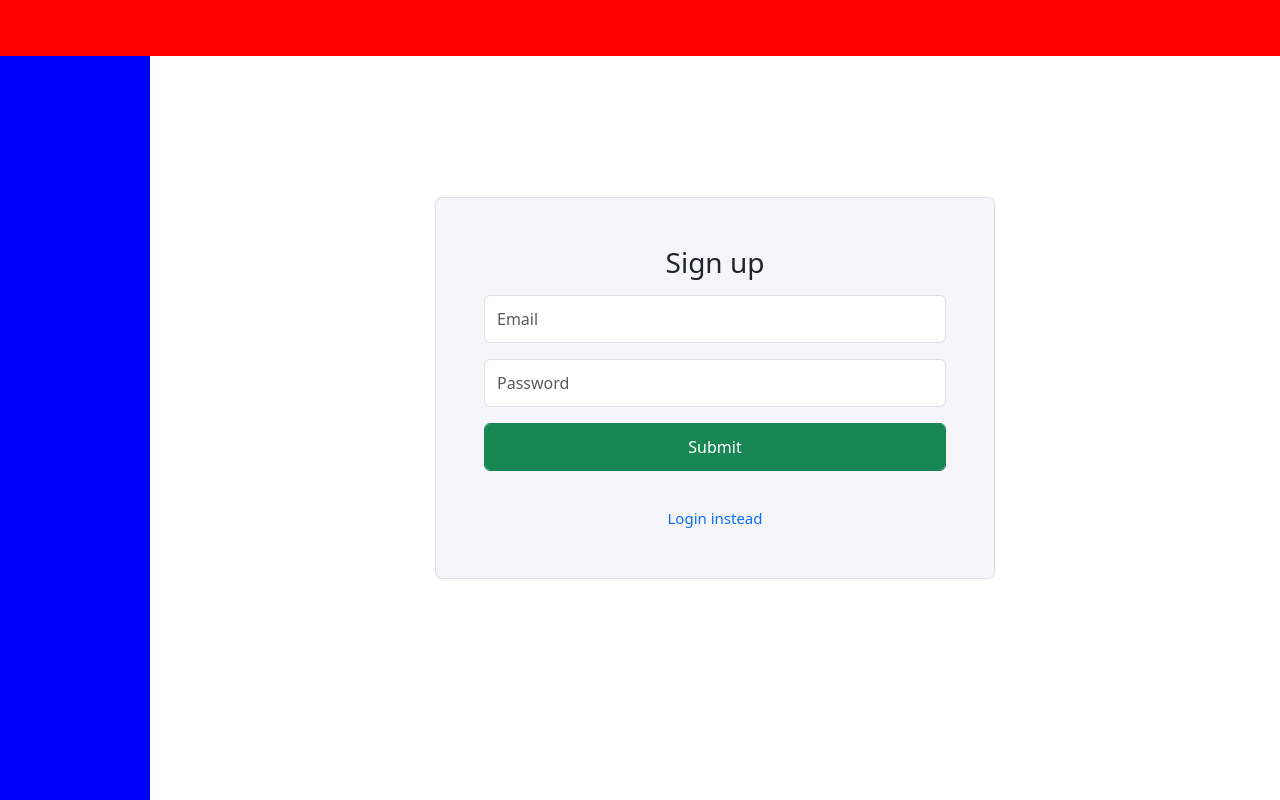
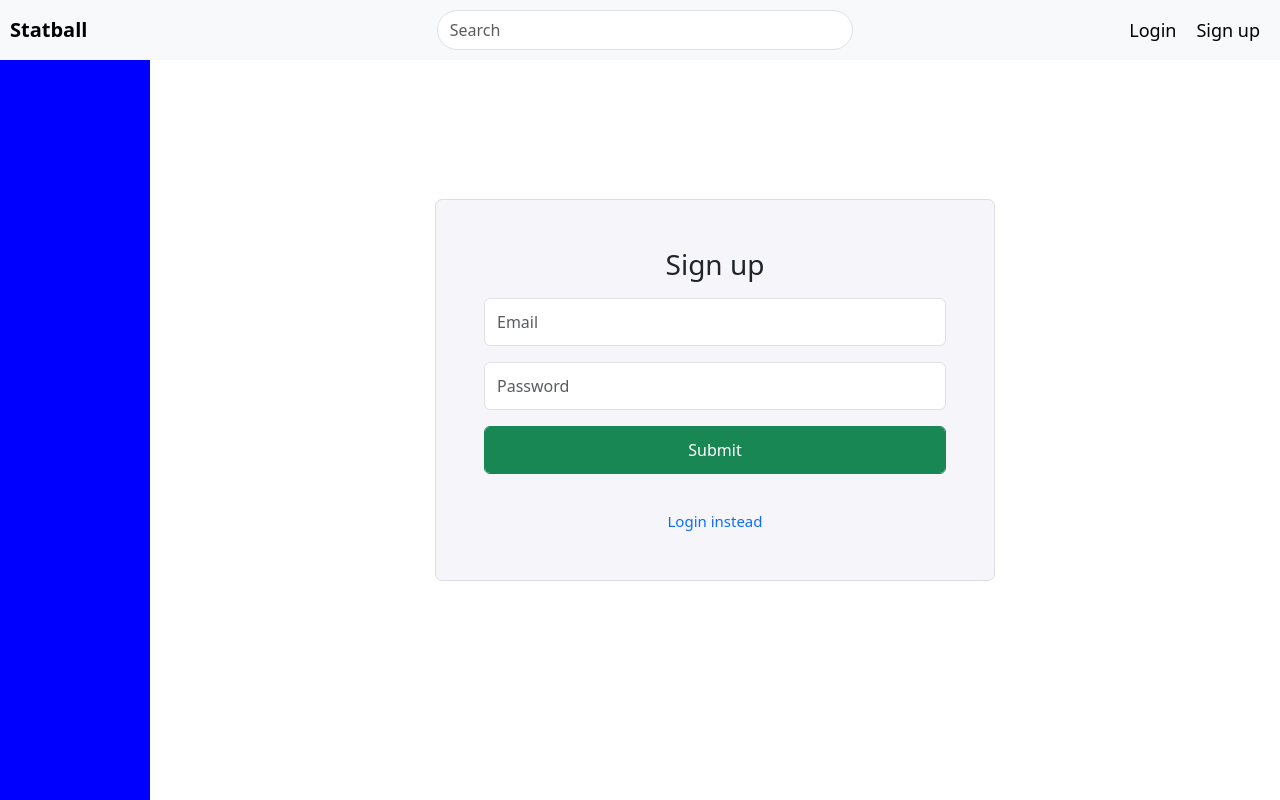
Before and after one commit to Tango0o0o/Alevelproject, a Django app: page /signup/ in a window 1280 px wide. Run offline with Django 4.2, Linux system fonts and the light colour scheme.

Commit message:
Created navigation bar with elements 	- Search bar 	- Brand name 	- Log in, sign up, logout buttons

```diff
--- a/StatBall/Main/static/styling/base.css
+++ b/StatBall/Main/static/styling/base.css
@@ -3,6 +3,24 @@ body {
     display: flex;
     flex-direction: column;
     height: 100vh;
+    min-width: 320px;
+}
+
+input {
+    height: 48px;
+}
+
+
+/* Main content CSS */
+#main-content {
+
+    display: flex;
+    flex-direction: column;
+    justify-content: center;
+    align-items: center;
+    text-align: center;
+
+    flex: 1 1; /* Main content can grow to fill rest of the space */
 }
 
 .form-container {
@@ -20,33 +38,75 @@ body {
     padding: 48px;
 }
 
-input {
-    height: 48px;
-}
-
+/* Organises the sidebar and main content */
 #bottom {
     display: flex;
     height: 100vh;
 }
 
+
+/* Navbar and everything on it */
 /* Navbar doesn't need to grow */
 #navbar {
     background-color: red;
-    flex-basis: 60px;
-    min-width: 200px;
+    flex-basis: 55px;
+
+
+    display: flex;
+    padding: 0;
+
+
+    flex-wrap: nowrap;
+
 }
 
-#main-content {
+#left{
 
     display: flex;
-    flex-direction: column;
-    justify-content: center;
     align-items: center;
-    text-align: center;
+    padding-left: 10px;
+    flex: 1 10;
 
-    flex: 1 1; /* Main content can grow to fill rest of the space */
 }
 
+#title {
+    font-size: 20px;
+    font-weight: bold;
+}
+
+#center {
+    padding: 10px;
+    flex: 1 1;
+}
+
+#center > input {
+    border-radius: 20px;
+    height: 40px;
+}
+
+#right {
+    flex: 1 1;
+}
+
+.nav-item > a {
+    text-decoration: none;
+    color: black;
+}
+
+#right > ul {
+    padding: 0;
+    margin: 0;
+    display: flex;
+    flex-direction: row;
+
+    justify-content: flex-end;
+    gap: 20px;
+    padding-right: 20px;
+    padding-left: 20px;
+    font-size: 18px;
+}
+
+/* Sidebar CSS */
 
 /* Sidebar won't need to grow, otherwise it'd look distorted */
 #sidebar {
@@ -58,4 +118,23 @@ input {
     #sidebar {
         display: none;
     }
+
+    #left{
+        flex: 0;
+    }
+
+    .form-container {
+        width: 75%;
+    }
 }
+
+@media (max-width: 447px) {
+    /* Here, add in the humburger icon for the right side */
+}
+
+@media (max-width: 400px) {
+    .form-container {
+        padding: 24px;
+    }
+
+}
--- a/StatBall/Main/static/styling/signup.css
+++ b/StatBall/Main/static/styling/signup.css
@@ -21,3 +21,8 @@ ul {
     font-size: 17px;
     padding-left: 0;
 }
+
+@media (max-width: 600px) {
+
+
+}
--- a/StatBall/Main/templates/base.html
+++ b/StatBall/Main/templates/base.html
@@ -15,7 +15,44 @@
 
     <body>
         <!-- Used a nested flexbox of "bottom" inside the body to arrange in column, then row -->
-        <div id="navbar"></div>
+
+        <div id="navbar" class="navbar navbar-expand-lg navbar-light bg-light">
+
+            <div id="left">
+                <a class="navbar-brand" id="title" href="/">Statball</a>
+            </div>
+
+            <div id="center">
+                <input class="form-control" type="search" placeholder="Search">
+            </div>
+
+            <div id="right">
+
+                <ul class="navbar-nav mr-auto">
+
+
+                    <!-- Selection statement to display relevant links on whether the user is logged in or not -->
+
+                    {% if logged_in %}  <!-- If this is true, then show the logout links only -->
+                        <li class="nav-item active">
+                            <a href="/logout">Logout</a>
+                        </li>
+
+                    {% else %} <!-- Else, it must be false, so show the login and sign up links-->
+                        <li class="nav-item active">
+                            <a href="/login">Login</a>
+                        </li>
+
+                        <li class="nav-item active">
+                            <a href="/signup">Sign up</a>
+                        </li>
+                    {% endif %}
+
+
+                </ul>
+            </div>
+
+        </div>
 
         <div id="bottom">
             <div id="sidebar"></div>
--- a/StatBall/Main/templates/default.html
+++ b/StatBall/Main/templates/default.html
@@ -6,6 +6,6 @@
 
         {% block main-content %}
             {{name}}
-            <h1>Welcome to my website </h1>
+            <h1>Welcome to my website user {{user}}</h1>
         {% endblock %}
 </html>
--- a/StatBall/Main/views.py
+++ b/StatBall/Main/views.py
@@ -16,15 +16,22 @@ def is_logged_in(req):
 
 
 # The actual views that lead to pages
-
 def statball(req):
-    print(is_logged_in(req))
-    return render(req, "default.html", {"name" : f"{str(is_logged_in(req))}"})
+    # Passing through the required variables.
+    return render(req,
+                  "default.html",
+                  { # This is a dictionary passing in variabled into the template
+                      "logged_in" : is_logged_in(req),  # Boolean
+                      "user" : req.session.get("user_id"),
+                    }
+                  )
 
 # Here, validation and user creation takes place
 def signup(req):
 
-    if is_logged_in(req): # if logged in, you can't sign up
+    logged_in = is_logged_in(req)
+
+    if logged_in: # if logged in, you can't sign up
        return redirect("home")
 
     form = SignUpForm()
@@ -58,12 +65,20 @@ def signup(req):
             return redirect("home")
 
 
-    return render(req, "accounts/signup.html", {"form":form, "email_msg":email_msg, "password_msg":password_msg})
+    return render(req, "accounts/signup.html",
+        {
+            "form":form,
+            "email_msg":email_msg,
+            "password_msg":password_msg,
+            "logged_in" : logged_in
+        })
 
 # Authenticates the user and creates a new session
 def login(req):
 
-    if is_logged_in(req):
+    logged_in = is_logged_in(req)
+
+    if logged_in:
         return redirect("home")
 
     login_form = LoginForm()
@@ -84,8 +99,11 @@ def login(req):
         else:
             message = "No matching account found"
 
-    return render(req, "accounts/login.html", {"login_form": login_form, "message":message}) # returning the webpage
-
+    return render(req, "accounts/login.html",
+        {"login_form": login_form,
+         "message":message,
+         "logged_in" : logged_in
+         }) # returning the webpage
 
 # Logs the user out by clearing the session
 def logout(req):
```
Also changed, not shown: StatBall/db.sqlite3.
